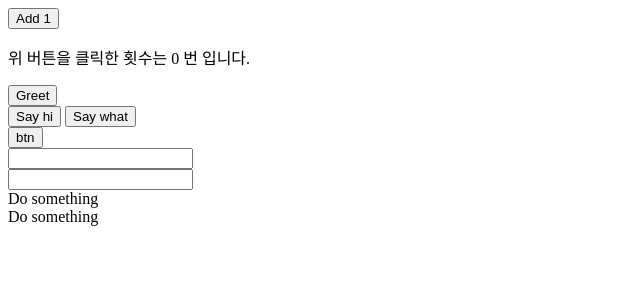
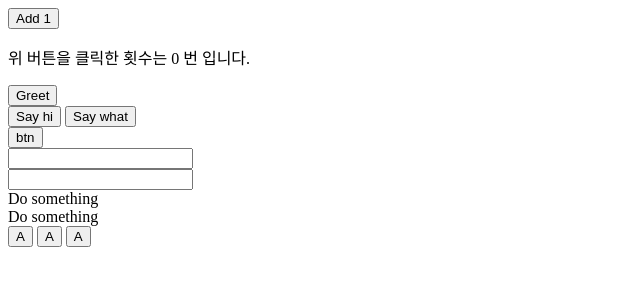
Before and after one commit to sklee385/study_vue, a website: page sample/ex12/index.html in a window 1280 px wide. Shown: the whole page, without its empty margins (0-640 px from the left). Drawn offline with nearby package versions, Linux system fonts and the light colour scheme.

Commit message:
vue 이벤트 핸들링

```diff
--- a/sample/ex12/index.html
+++ b/sample/ex12/index.html
@@ -24,6 +24,15 @@
             <br>
             <div @click.ctrl="submit">Do something</div>
             <div @click.right="submit">Do something</div>
+
+            <!-- Alt 또는 Shift와 함께 눌린 경우에도 실행됩니다. -->
+            <button @click.ctrl="submit">A</button>
+
+            <!-- Ctrl 키만 눌려있을 때만 실행됩니다. -->
+            <button @click.ctrl.exact="submit">A</button>
+
+            <!-- 아래 코드는 시스템 키가 눌리지 않은 상태인 경우에만 작동합니다. -->
+            <button @click.exact="submit">A</button>
         </div>
         <script src="https://cdn.jsdelivr.net/npm/vue"></script>
         <script src="./index.js"></script>
```
Also changed, not shown: sample/ex12/README.md.
